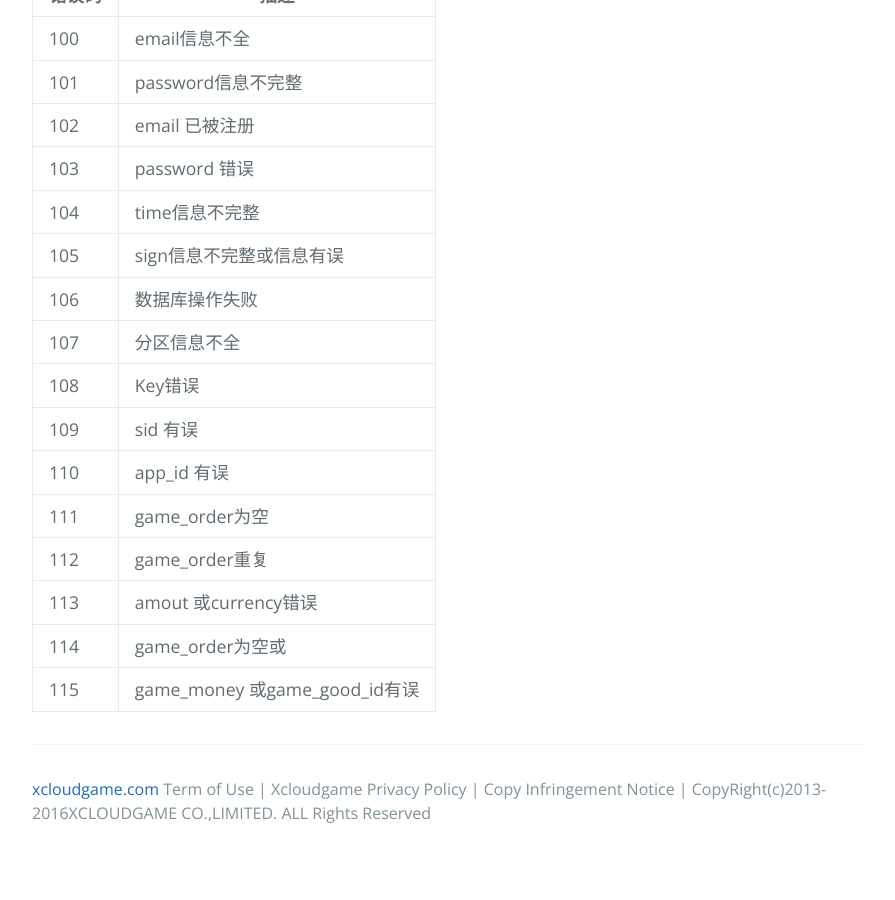
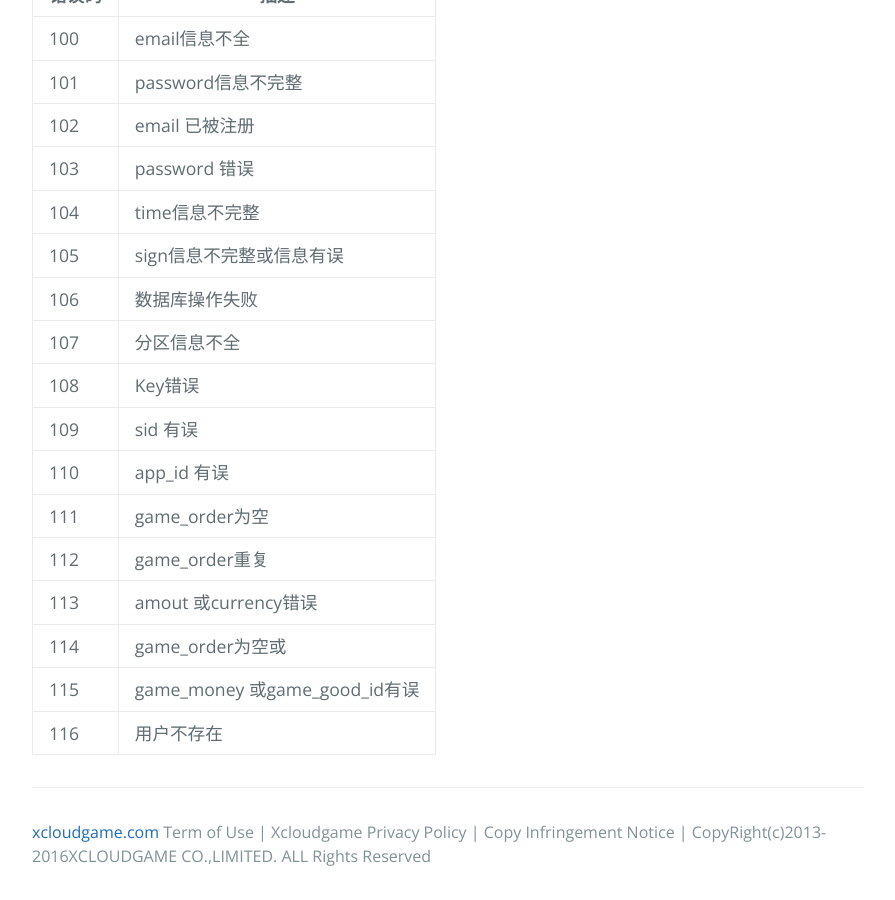
Before and after one commit to xcloudgame-developers/xcloudgame-developers.github.io, a Jekyll site: the page built from api/CellularPhoneSDK.md, in a window 1280 px wide and 900 px high, scrolled down 4724 px. Shown: the whole window, without its empty margins (192-1087 px from the left). Built offline with Jekyll 4.4.1, drawn with Linux system fonts in a browser that asks for light colours; our own code applies the rules of GitHub Pages for plain Markdown files; before the commit the page ends 5581 px from its top, so only the background shows below that.

Commit message:
Update CellularPhoneSDK.md

```diff
--- a/api/CellularPhoneSDK.md
+++ b/api/CellularPhoneSDK.md
@@ -166,3 +166,4 @@ sign       | String  | 50          | Y       | 数字签名：双方需要验证
 113   | amout 或currency错误 |
 114   | game_order为空或 |
 115   | game_money 或game_good_id有误 |
+116   | 用户不存在 |
```
